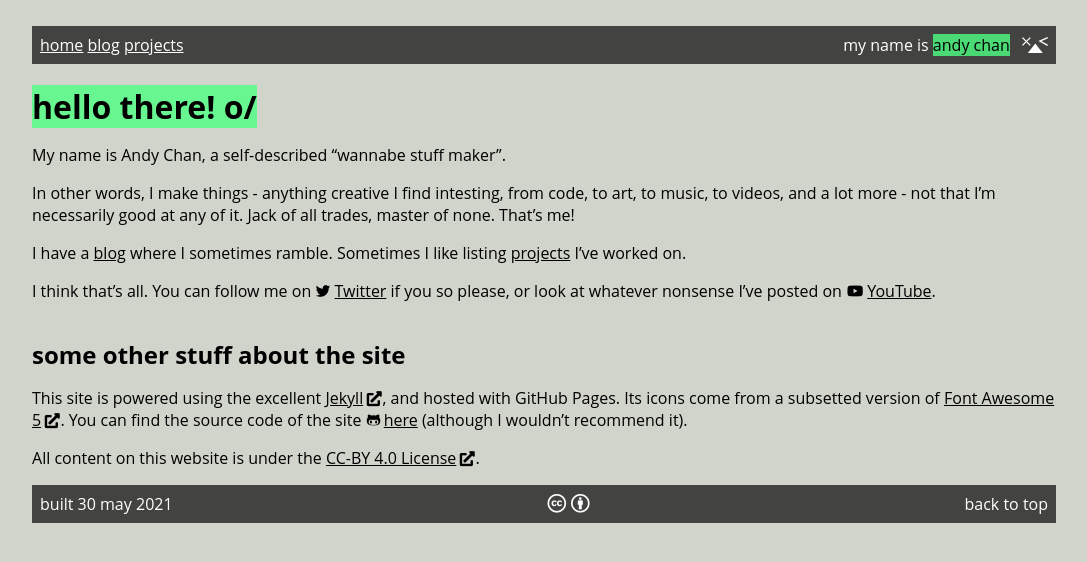
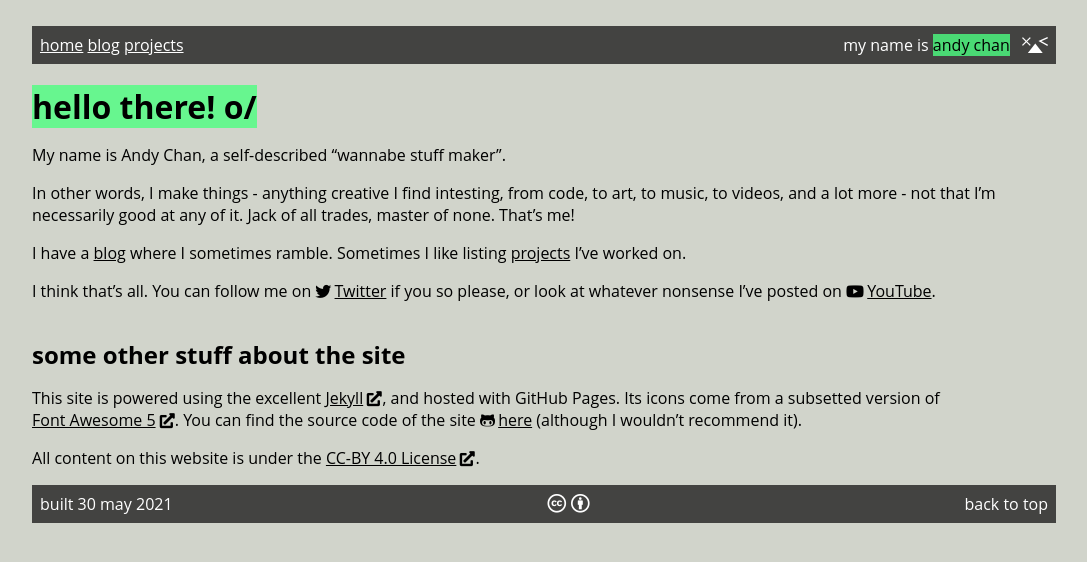
Before and after one commit to 12beesinatrenchcoat/12beesinatrenchcoat.github.io, a Jekyll site: the page built from index.md, in a window 1280 px wide. Shown: the top 562 px of the page, without its empty margins (96-1183 px from the left). Built offline with Jekyll 4.4.1, drawn with Linux system fonts in a browser that asks for light colours; some web fonts are replaced.

Commit message:
links are now `inline-block` (and also bigger)
links (<a> elements) now display inline-block, which prevents the icon from wrapping without its link. resolves #14 and *totally* won't have any unforeseen consequences.
also icons (except for "other" links) are bigger.

```diff
--- a/_sass/links.scss
+++ b/_sass/links.scss
@@ -3,6 +3,10 @@
 @font-face{
     font-family: "Font Awesome 5 EDITED";
     src:url("/assets/fonts/fontello.woff2");
+}
+
+a {
+    display: inline-block;
 }
 
 .ext::before, .ext::after{
@@ -11,7 +15,6 @@
     font-variant: normal;
     text-rendering: auto;
     -webkit-font-smoothing: antialiased;
-    transform: scale(0.9);
 }
 
 .ext::before{
@@ -19,6 +22,7 @@
 }
 
 .other::after{
+    transform: scale(0.9);
     font-family: "Font Awesome 5 EDITED";
     font-weight: 900;
     content: "\ \f35d";
@@ -39,5 +43,5 @@
 .github::before{
     font-family: "Font Awesome 5 EDITED";
     font-weight: 400;
-    content:"\f113";
+    content: "\f113";
 }
```
